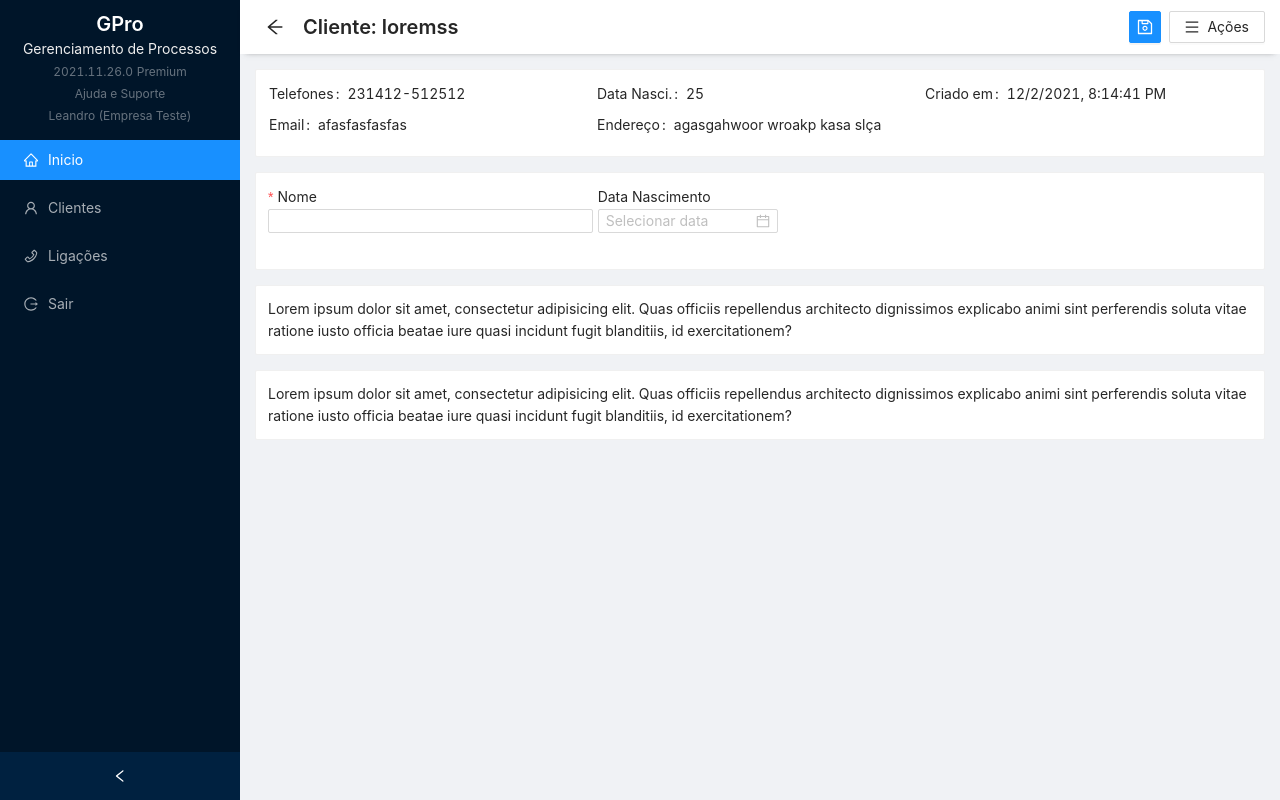
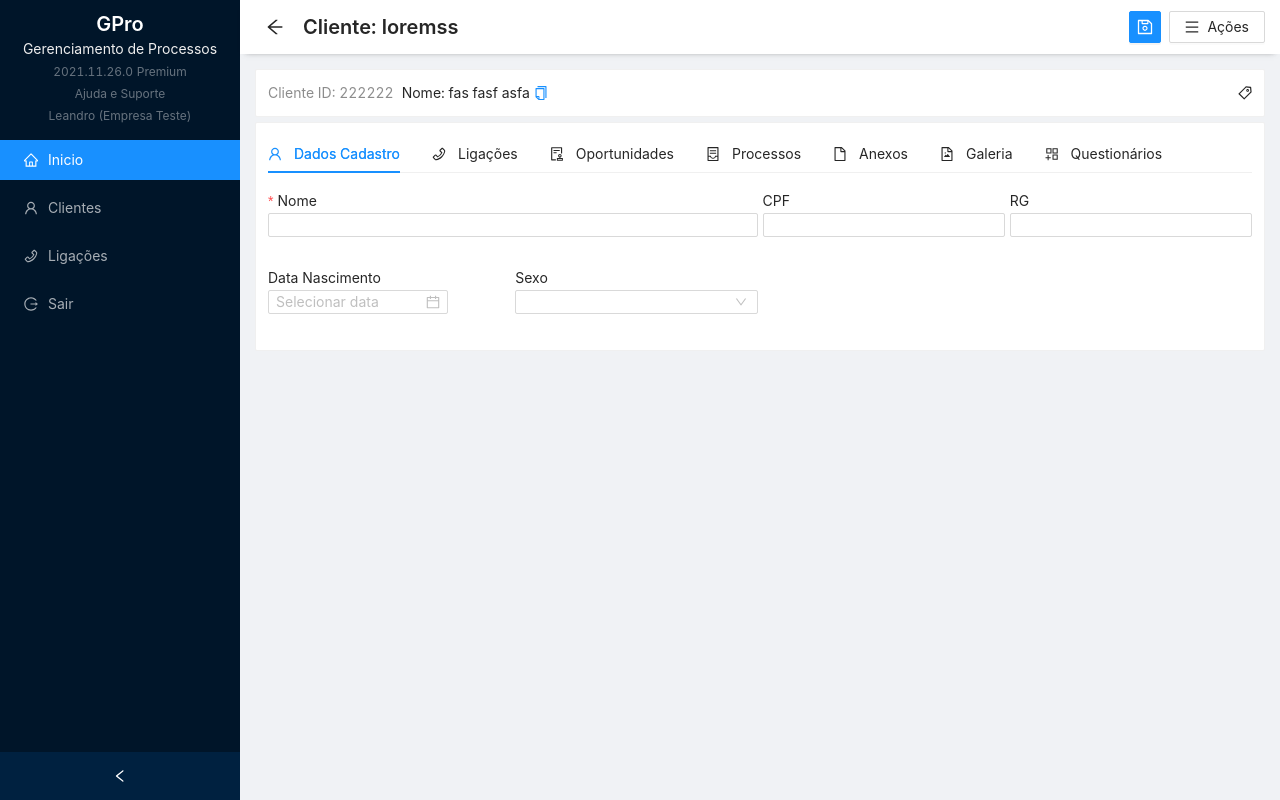
Before and after one commit to leandroaphermes/gpro-frontend-ts, a React (Create React App) app: page /clientes/1 in a window 1280 px wide. Built offline with nearby package versions, Linux system fonts and the light colour scheme.

Commit message:
iniciando hook de cliente

```diff
--- a/src/App.css
+++ b/src/App.css
@@ -14,7 +14,7 @@ html {
 }
 
 .ant-card {
-  margin-bottom: 15px;
+  margin-bottom: 5px;
 }
 .ant-row.ant-form-item {
   margin-bottom: 0px;
--- a/src/pages/Clientes/ClientesView.tsx
+++ b/src/pages/Clientes/ClientesView.tsx
@@ -1,19 +1,32 @@
 import { useState } from "react";
-import { InfoCircleOutlined } from "@ant-design/icons";
+import {
+  AppstoreAddOutlined,
+  AuditOutlined,
+  ContainerOutlined,
+  DeleteOutlined,
+  FileImageOutlined,
+  FileOutlined,
+  InfoCircleOutlined,
+  PhoneOutlined,
+  TagOutlined,
+  UserOutlined,
+  WarningOutlined,
+} from "@ant-design/icons";
 import { useParams } from "react-router-dom";
 import {
   Card,
-  Descriptions,
   Menu,
   Form,
   message,
-  Input,
   Row,
   Col,
-  DatePicker,
+  Typography,
+  Space,
+  Tabs,
 } from "antd";
 
 import BaseTemplate from "components/TemplatePage";
+import Formulario from "./Formulario";
 
 const data = {
   name: "loremss",
@@ -32,6 +45,85 @@ export default function ClientesView() {
 
   console.log(id);
 
+  const tabsList = [
+    {
+      key: "dados-cadastrais",
+      tab: {
+        icon: <UserOutlined />,
+        label: "Dados Cadastro",
+      },
+      children: <Formulario form={form} />,
+      forceRender: true,
+      visible: true,
+    },
+    {
+      key: "ligacoes",
+      tab: {
+        icon: <PhoneOutlined />,
+        label: "Ligações",
+      },
+      children:
+        "Lorem ipsum dolor sit amet consectetur adipisicing elit. Atque voluptatum, dolor voluptatibus numquam saepe quae veritatis in ratione id omnis provident vitae eius! Dolores et accusamus ab, sint ratione temporibus?",
+      forceRender: false,
+      visible: true,
+    },
+    {
+      key: "oportunidades",
+      tab: {
+        icon: <AuditOutlined />,
+        label: "Oportunidades",
+      },
+      children:
+        "Lorem ipsum dolor sit amet consectetur adipisicing elit. Atque voluptatum, dolor voluptatibus numquam saepe quae veritatis in ratione id omnis provident vitae eius! Dolores et accusamus ab, sint ratione temporibus?",
+      forceRender: false,
+      visible: true,
+    },
+    {
+      key: "processos",
+      tab: {
+        icon: <ContainerOutlined />,
+        label: "Processos",
+      },
+      children:
+        "Lorem ipsum dolor sit amet consectetur adipisicing elit. Atque voluptatum, dolor voluptatibus numquam saepe quae veritatis in ratione id omnis provident vitae eius! Dolores et accusamus ab, sint ratione temporibus?",
+      forceRender: false,
+      visible: true,
+    },
+    {
+      key: "anexos",
+      tab: {
+        icon: <FileOutlined />,
+        label: "Anexos",
+      },
+      children:
+        "Lorem ipsum dolor sit amet consectetur adipisicing elit. Atque voluptatum, dolor voluptatibus numquam saepe quae veritatis in ratione id omnis provident vitae eius! Dolores et accusamus ab, sint ratione temporibus?",
+      forceRender: false,
+      visible: true,
+    },
+    {
+      key: "galeria",
+      tab: {
+        icon: <FileImageOutlined />,
+        label: "Galeria",
+      },
+      children:
+        "Lorem ipsum dolor sit amet consectetur adipisicing elit. Atque voluptatum, dolor voluptatibus numquam saepe quae veritatis in ratione id omnis provident vitae eius! Dolores et accusamus ab, sint ratione temporibus?",
+      forceRender: false,
+      visible: true,
+    },
+    {
+      key: "questionarios",
+      tab: {
+        icon: <AppstoreAddOutlined />,
+        label: "Questionários",
+      },
+      children:
+        "Lorem ipsum dolor sit amet consectetur adipisicing elit. Atque voluptatum, dolor voluptatibus numquam saepe quae veritatis in ratione id omnis provident vitae eius! Dolores et accusamus ab, sint ratione temporibus?",
+      forceRender: false,
+      visible: true,
+    },
+  ];
+
   const menu = (
     <Menu
       items={[
@@ -39,6 +131,20 @@ export default function ClientesView() {
           key: "info",
           label: "Informações",
           icon: <InfoCircleOutlined />,
+        },
+        {
+          key: "impossibilitar",
+          label: "Impossiblitar Cliente",
+          icon: <WarningOutlined />,
+        },
+        {
+          type: "divider",
+        },
+        {
+          key: "excluir",
+          label: "Excluir",
+          danger: true,
+          icon: <DeleteOutlined />,
         },
       ]}
     />
@@ -65,49 +171,39 @@ export default function ClientesView() {
       }}
     >
       <Card>
-        <Descriptions size="small" column={3}>
-          <Descriptions.Item label="Telefones">{data?.phone}</Descriptions.Item>
-          <Descriptions.Item label="Data Nasci.">{data?.age}</Descriptions.Item>
-          <Descriptions.Item label="Criado em">
-            {new Date(data?.registered || "").toLocaleString()}
-          </Descriptions.Item>
-          <Descriptions.Item label="Email">{data?.email}</Descriptions.Item>
-          <Descriptions.Item label="Endereço">
-            {data?.address}
-          </Descriptions.Item>
-        </Descriptions>
+        <Row justify="space-between">
+          <Col>
+            <Space>
+              <Typography.Text type="secondary">
+                Cliente ID: 222222
+              </Typography.Text>
+              <Typography.Text copyable>Nome: fas fasf asfa</Typography.Text>
+            </Space>
+          </Col>
+          <Col>
+            <TagOutlined />
+          </Col>
+        </Row>
       </Card>
       <Card>
-        <Form layout="vertical" form={form} onFinish={handleSubmit}>
-          <Row gutter={[5, 5]}>
-            <Col xs={24} lg={8}>
-              <Form.Item
-                name="name"
-                label="Nome"
-                rules={[{ required: true, min: 2, max: 100 }]}
+        <Tabs>
+          {tabsList
+            .filter((tabItem) => tabItem.visible)
+            .map((tabItem) => (
+              <Tabs.TabPane
+                key={tabItem.key}
+                tab={
+                  <span>
+                    {tabItem.tab.icon}
+                    {tabItem.tab.label}
+                  </span>
+                }
+                forceRender={tabItem.forceRender}
               >
-                <Input />
-              </Form.Item>
-            </Col>
-            <Col xs={24} lg={8}>
-              <Form.Item name="nascimento_data" label="Data Nascimento">
-                <DatePicker allowClear format="DD/MM/YYYY" />
-              </Form.Item>
-            </Col>
-          </Row>
-        </Form>
-      </Card>
-      <Card>
-        Lorem ipsum dolor sit amet, consectetur adipisicing elit. Quas officiis
-        repellendus architecto dignissimos explicabo animi sint perferendis
-        soluta vitae ratione iusto officia beatae iure quasi incidunt fugit
-        blanditiis, id exercitationem?
-      </Card>
-      <Card>
-        Lorem ipsum dolor sit amet, consectetur adipisicing elit. Quas officiis
-        repellendus architecto dignissimos explicabo animi sint perferendis
-        soluta vitae ratione iusto officia beatae iure quasi incidunt fugit
-        blanditiis, id exercitationem?
+                {tabItem.children}
+              </Tabs.TabPane>
+            ))}
+        </Tabs>
       </Card>
     </BaseTemplate>
   );
--- /dev/null
+++ b/src/pages/Clientes/Formulario.tsx
@@ -0,0 +1,48 @@
+import { Col, Form, Input, Row, FormInstance, DatePicker, Select } from "antd";
+
+export type FormularioProps = {
+  form: FormInstance;
+};
+
+export default function Formulario({ form }: FormularioProps) {
+  return (
+    <Form form={form} layout="vertical">
+      <Row gutter={[5, 5]}>
+        <Col xs={24} lg={12}>
+          <Form.Item
+            name="nome"
+            label="Nome"
+            rules={[{ required: true }, { min: 2 }, { max: 100 }]}
+          >
+            <Input />
+          </Form.Item>
+        </Col>
+        <Col xs={24} lg={6}>
+          <Form.Item name="cpf" label="CPF">
+            <Input />
+          </Form.Item>
+        </Col>
+        <Col xs={24} lg={6}>
+          <Form.Item name="rg" label="RG">
+            <Input />
+          </Form.Item>
+        </Col>
+        <Col xs={24} lg={6}>
+          <Form.Item name="nascimento_data" label="Data Nascimento">
+            <DatePicker format="DD/MM/YYYY" />
+          </Form.Item>
+        </Col>
+        <Col xs={24} lg={6}>
+          <Form.Item name="sexo" label="Sexo">
+            <Select
+              options={[
+                { label: "Masculino", value: "m" },
+                { label: "Feminino", value: "f" },
+              ]}
+            />
+          </Form.Item>
+        </Col>
+      </Row>
+    </Form>
+  );
+}
```
Also changed, not shown: src/hooks/useCliente/index.tsx (added, +24 -0 lines).
